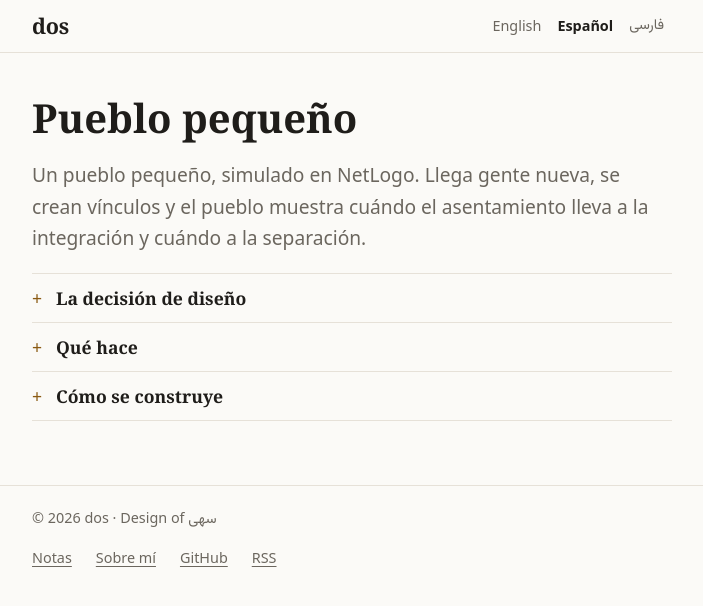
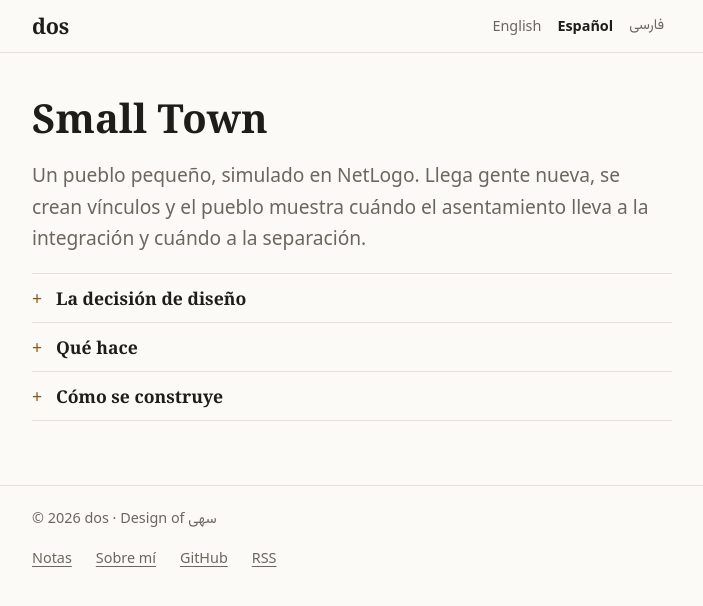
Before and after one commit to soheilhraad-eng/soheilhraad-eng.github.io, a Jekyll site: the page built from es/small-town.md, in a window 1280 px wide. Shown: the top 606 px of the page, without its empty margins (288-991 px from the left). Built offline with Jekyll 4.4.1, drawn with Linux system fonts in a browser that asks for light colours.

Commit message:
Keep product names as they are in every language (Camino, Small Town); only descriptions are translated
Co-Authored-By: Claude Sonnet 5.5 <noreply@anthropic.com>
Claude-Session: https://claude.ai/code/session_01LzqevfqfwJXEHYxCVg4Hxv

```diff
--- a/_data/projects.yml
+++ b/_data/projects.yml
@@ -18,15 +18,15 @@
     title: Camino
     blurb: Un tutor de español sin conexión para principiantes, con 25 lecciones explicadas en persa, inglés o español. Nada sale del ordenador del alumno.
   fa:
-    title: کامینو
+    title: Camino
     blurb: معلم آفلاین اسپانیایی برای مبتدی‌ها، با ۲۵ درس که به فارسی، انگلیسی یا اسپانیایی توضیح داده می‌شوند. هیچ چیزی از رایانه زبان‌آموز بیرون نمی‌رود.
 - slug: small-town
   en:
     title: Small Town
     blurb: A small town simulated in NetLogo, showing when newcomers' settlement leads to integration and when it leads to separation.
   es:
-    title: Pueblo pequeño
+    title: Small Town
     blurb: Un pueblo pequeño simulado en NetLogo, que muestra cuándo el asentamiento de los recién llegados lleva a la integración y cuándo a la separación.
   fa:
-    title: شهر کوچک
+    title: Small Town
     blurb: شهری کوچک، شبیه‌سازی‌شده در NetLogo، که نشان می‌دهد اسکان تازه‌واردها چه زمانی به یکپارچگی می‌انجامد و چه زمانی به جدایی.
--- a/es/small-town.md
+++ b/es/small-town.md
@@ -1,6 +1,6 @@
 ---
 layout: project
-title: Pueblo pequeño
+title: Small Town
 description: Un pueblo pequeño, simulado en NetLogo. Llegan recién llegados, se crean vínculos y la integración o la separación surgen de la receptividad de los vecinos, la preparación individual y la capacidad de los servicios locales.
 lede: "Un pueblo pequeño, simulado en NetLogo. Llega gente nueva, se crean vínculos y el pueblo muestra cuándo el asentamiento lleva a la integración y cuándo a la separación."
 decision: "Los resultados no se asignan ni se puntúan: se leen en la red de cada persona, es decir, con quién está realmente conectada, dentro de su propia comunidad y con la comunidad de acogida."
```
Also changed, not shown: fa/camino.md (+2 -2 lines), fa/small-town.md (+1 -1 lines).
